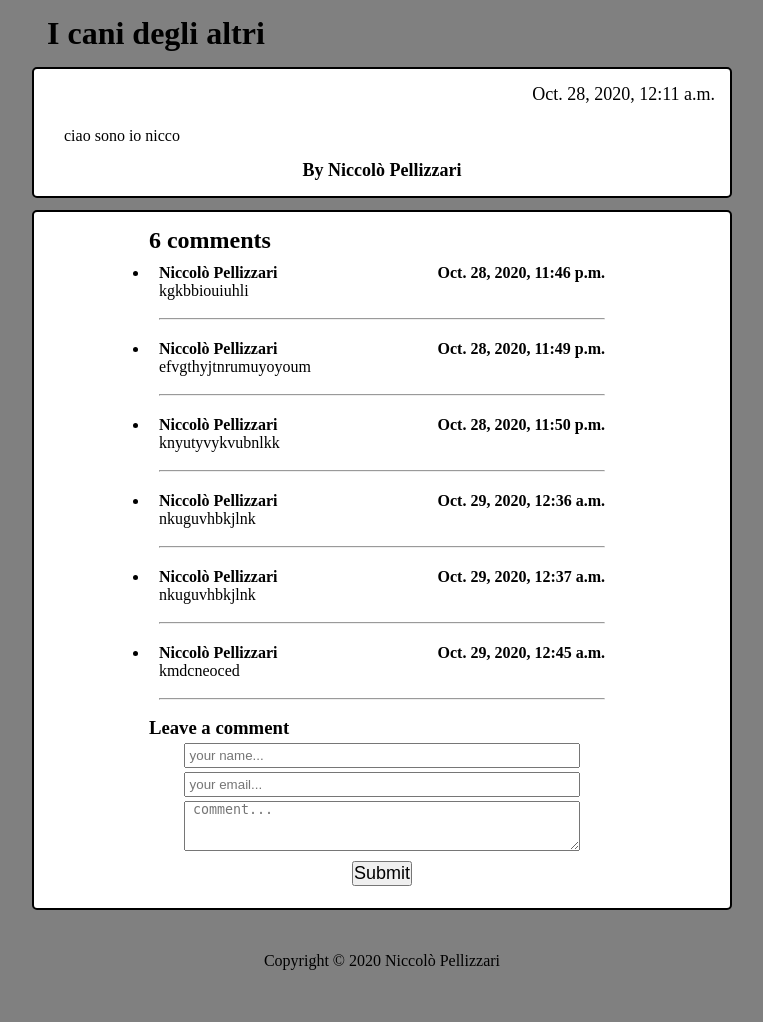
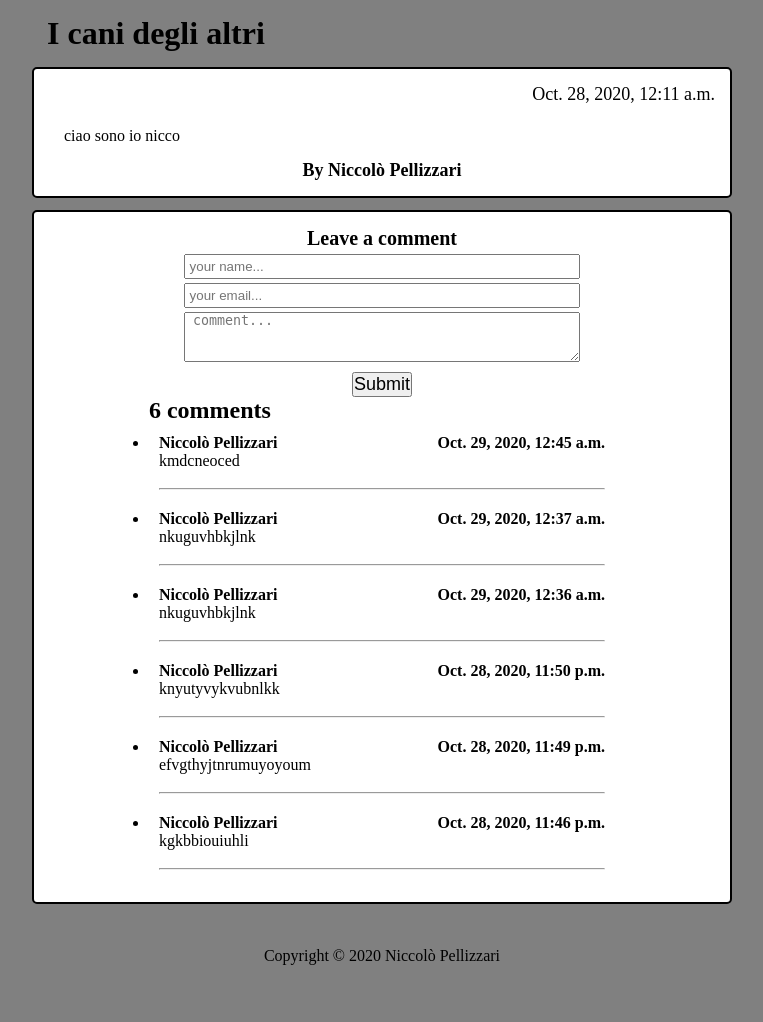
Before and after one commit to Nicopelliz/IlMIo-Sito, a Django app: a page that uses templates/post_details.html in a window 1280 px wide. Shown: the part 97-1119 px from the top of the page, without its empty margins (258-1021 px from the left). After the commit the page ends 1062 px from the top, so only its background shows below. Run offline with Django 3.2, Linux system fonts and the light colour scheme; data comes from the database, SQL or seed files in the repository; both versions use the stored data as it was after the commit; some libraries are stand-ins or nearby versions.

Commit message:
fixed html form

```diff
--- a/cryptoblog/models.py
+++ b/cryptoblog/models.py
@@ -32,7 +32,7 @@ class Comment(models.Model):
     active = models.BooleanField(default=True)
 
     class Meta:
-        ordering = ['created_on']
+        ordering = ['-created_on']
 
     def __str__(self):
         return 'Comment {} by {}'.format(self.body, self.name)
--- a/cryptoblog/views.py
+++ b/cryptoblog/views.py
@@ -15,15 +15,11 @@ def post_detail(request, slug):
     post = get_object_or_404(Post, slug=slug)
     comments = post.comments.filter(active=True)
     new_comment = None
-    # Comment posted
     if request.method == 'POST':
         comment_form = CommentForm(data=request.POST)
         if comment_form.is_valid():
-            # Create Comment object but don't save to database yet
             new_comment = comment_form.save(commit=False)
-            # Assign the current post to the comment
             new_comment.post = post
-            # Save the comment to the database
             new_comment.save()
     else:
         comment_form = CommentForm()
--- a/static/css/crypto-blog.css
+++ b/static/css/crypto-blog.css
@@ -55,10 +55,20 @@
     margin: auto;
 }
 
+.alert1 {
+    text-align: center;
+    font-size: 20px;
+}
+
 .alert {
     text-align: center;
     font-size: 20px;
     color: green;
+}
+
+.titletag {
+    text-align: center;
+    font-size: 20px;
 }
 
 .h6 {
--- a/templates/blog_page.html
+++ b/templates/blog_page.html
@@ -23,7 +23,7 @@
 </header>
 <div id="container2">
     <div class="row">
-        <!-- Blog Entries Column -->
+
         <div class="col-md-8 mt-3 left">
             {% for post in post_list %}
             <div class="card mb-4">
--- a/templates/post_details.html
+++ b/templates/post_details.html
@@ -21,7 +21,29 @@
         </div>
         <div class="card-body card">
             <div class="col-md-8 card mb-4  mt-3 ">
-                <!-- comments -->
+                {% if new_comment %}
+                <div class="alert alert-success" role="alert">
+                    Comment posted!
+                </div>
+                <a class="btn  btn-back" href="{% url 'blog_home' %}">&lArr; Back</a>
+                {% else %}
+                <h3 class="alert1">Leave a comment</h3>
+                <form class="comment_form" method="post">
+                    {% csrf_token %}
+                    <div class="form-group col-xl-6">
+                        {% render_field comment_form.name class="input" placeholder=" your name..." %}
+                    </div>
+                    <div class="form-group col-xl-6">
+                        {% render_field comment_form.email class="input" placeholder=" your email..." %}
+                    </div>
+                    <div class="form-group">
+                        {% render_field comment_form.body rows="3" class="textarea" placeholder=" comment..." %}
+                    </div>
+                    <div class="btn-submit">
+                        <button class="btn" type="submit">Submit</button>
+                    </div>
+                </form>
+                {% endif %}
                 <h2>{{ comments.count }} comments</h2>
                 <ul>
                     {% for comment in comments %}
@@ -41,29 +63,7 @@
                 </ul>
             </div>
             <div class="col-md-8 card mb-4  mt-3 ">
-                {% if new_comment %}
-                <div class="alert alert-success" role="alert">
-                    Comment posted!
-                </div>
-                <a class="btn  btn-back" href="{% url 'blog_home' %}">&lArr; Back</a>
-                {% else %}
-                <h3>Leave a comment</h3>
-                <div class="comment_form" method="post">
-                    {% csrf_token %}
-                    <div class="form-group col-xl-6">
-                        {% render_field comment_form.name class="input" placeholder=" your name..." %}
-                    </div>
-                    <div class="form-group col-xl-6">
-                        {% render_field comment_form.email class="input" placeholder=" your email..." %}
-                    </div>
-                    <div class="form-group">
-                        {% render_field comment_form.body rows="3" class="textarea" placeholder=" comment..." %}
-                    </div>
-                    <div class="btn-submit">
-                        <button class="btn" type="submit">Submit</button>
-                    </div>
-                </form>
-                {% endif %}
+
             </div>
         </div>
     </div>
```
Also changed, not shown: cryptoblog/migrations/0003_auto_20201031_0024.py (added), cryptoblog/migrations/0004_auto_20201102_1032.py (added), db.sqlite3.
